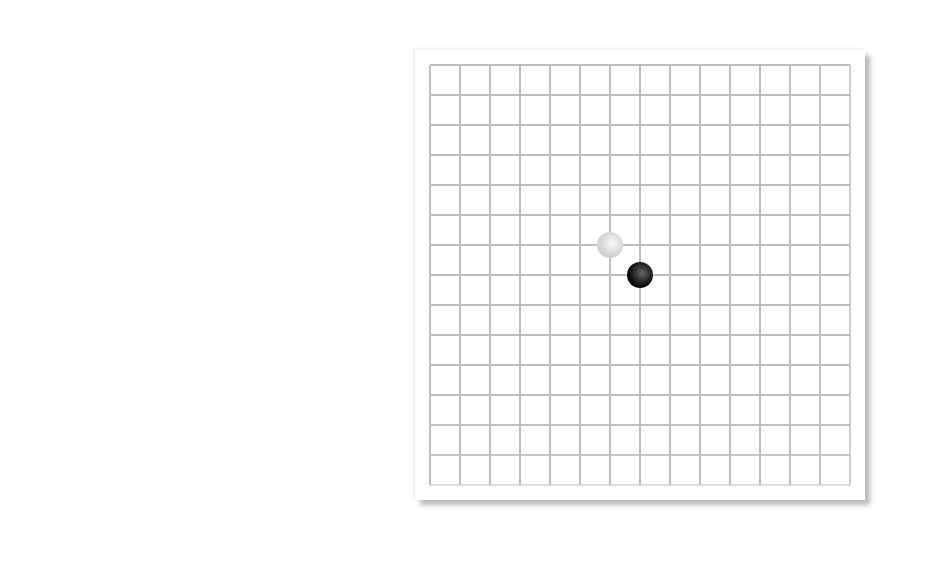
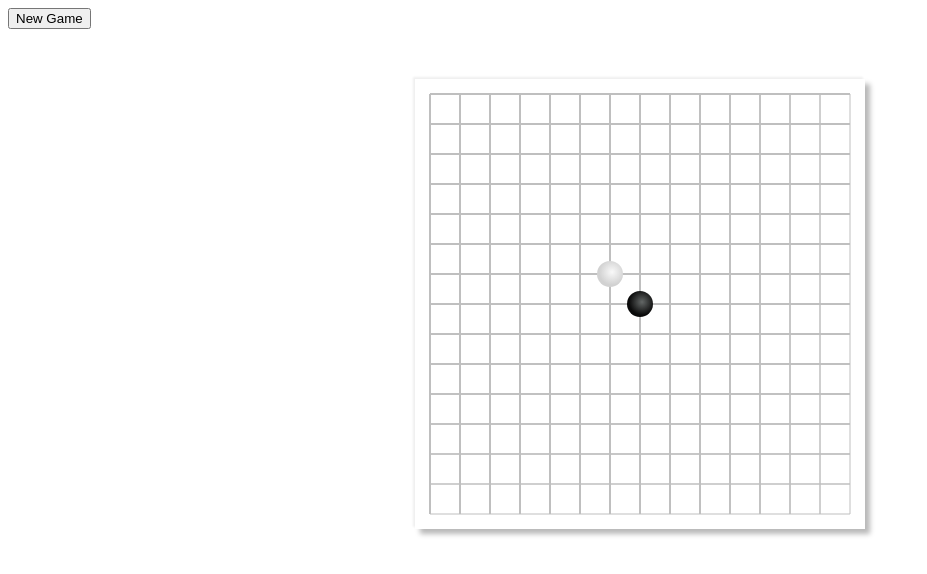
Before and after one commit to JustDoIt521/-AI, a plain HTML site: page js五子棋/index.html in a window 1280 px wide. Both pictures are taken after a click on the element 640 px from the left and 275 px from the top of the page. Shown: the whole page, without its empty margins (0-927 px from the left). Drawn offline with Linux system fonts and the light colour scheme.

Commit message:
20170821

```diff
--- a/js五子棋/css/style.css
+++ b/js五子棋/css/style.css
@@ -4,3 +4,8 @@ canvas
 	margin:50px auto;
 	box-shadow:-2px -2px 2px #EFEFEF,5px 5px 5px #B9B9B9;
 }
+button
+{
+	margin-left:auto;
+	margin-right:auto;
+}
--- a/js五子棋/index.html
+++ b/js五子棋/index.html
@@ -6,7 +6,10 @@
 	<link rel="stylesheet" type="text/css" href="css/style.css">
 </head>
 <body>
-	<canvas id="chess" width="450px" height="450px"></canvas>
+	<button type="button" onclick="Repain()">New Game</button>
+	<div id="box">
+
+	</div>
 	<script type="text/javascript" src="js/script.js"></script>
 </body>
 </html>
--- a/js五子棋/js/script.js
+++ b/js五子棋/js/script.js
@@ -1,11 +1,11 @@
-var chess=document.getElementById("chess");
-var context=chess.getContext('2d');
-var me=true;
-var over=false;
-var myWin=[];
-var computerWin=[];
-//----------------------------
-//win array
+var chess;
+var context;
+var me;
+var over;
+var myWin;
+var computerWin;
+var chessBoard;
+//win array origin
 var wins=[];
 for(var i=0;i<15;i++)
 {
@@ -60,63 +60,56 @@ for(var i=0;i<11;i++)
 		count++;
 	}
 }
-//------------------------------
-//cpmputer calculate
-for(var i=0;i<count;i++)
+var newGame=function()
 {
-	myWin[i]=0;
-	computerWin[i]=0;
-}
-console.log(count);
-context.strokeStyle="#BFBFBF";
-var chessBoard=[];
+
+	var m=document.getElementById("box");
+	m.innerHTML='<canvas id="chess" width="450" height="450"></canvas>';
+	chess=document.getElementById("chess");
+	context=chess.getContext('2d');
+	me=true;
+	over=false;
+	myWin=[];
+	computerWin=[];
+	chessBoard=[];
+	//=======chessData origin
 	for(var i=0;i<15;i++)
 	{
 		chessBoard[i]=[];
 		for(var j=0;j<15;j++)
 			chessBoard[i][j]=0;
 	}
-
-
+	//=====chess origin
+	context.strokeStyle="#BFBFBF";
 	for(var i=0;i<15;i++)
 	{
 		context.moveTo(15+i*30,15);
 		context.lineTo(15+i*30,435);
-	context.stroke();
 		context.moveTo(15, 15+i*30);
 		context.lineTo(435, 15+i*30);
 		context.stroke();
 	}
-
-var onestep=function(i,j,me)
+	//=====Score origin
+	for(var i=0;i<count;i++)
 	{
-	context.beginPath();
-	context.arc(15+i*30,15+j*30,13,13,0,2*Math.PI);
-	context.closePath();// context.moveTo(0, 0);
-	var gradient=context.createRadialGradient(17+i*30,13+j*30,13,17+i*30,13+j*30,0);
-	if(me)
+		myWin[i]=0;
+		computerWin[i]=0;
+	}
+	chess.onclick=function(e)
 	{
-	    gradient.addColorStop(0,"#0A0A0A");
-	    gradient.addColorStop(1,"#636766");
+		click(e);
 	}
-	else
-	{
-		gradient.addColorStop(0,"#D1D1D1");
-		gradient.addColorStop(1,"#F9F9F9");
-	}
-	context.fillStyle=gradient;
-	context.fill();
 }
 
-chess.onclick=function(e)
+function click(e)
 {
 	if(over)
 	{
-		return ;
+		e
 	}
 	if(!me)
 	{
-		return ;
+		return;
 	}
 	var x=e.offsetX;
 	var y=e.offsetY;
@@ -132,8 +125,6 @@ chess.onclick=function(e)
 			{
 				myWin[k]++;
 				computerWin[k]=6;
-				//console.log(myWin[k]);
-				//console.log(myWin[k]+"   "+computerWin[k]);
 				if(myWin[k]==5)
 				{
 					window.alert("you win,congratulations!");
@@ -148,7 +139,28 @@ chess.onclick=function(e)
 		}
 	}
 }
-var computerAI=function()
+
+var onestep=function(i,j,me)
+{
+	context.beginPath();
+	context.arc(15+i*30,15+j*30,13,13,0,2*Math.PI);
+	var gradient=context.createRadialGradient(17+i*30,13+j*30,13,17+i*30,13+j*30,0);
+	if(me)
+	{
+	    gradient.addColorStop(0,"#0A0A0A");
+	    gradient.addColorStop(1,"#636766");
+	}
+	else
+	{
+		gradient.addColorStop(0,"#D1D1D1");
+		gradient.addColorStop(1,"#F9F9F9");
+	}
+	context.fillStyle=gradient;
+	context.fill();
+	context.closePath();
+}
+
+function computerAI()
 {
 	var myScore=[];
 	var computerScore=[];
@@ -174,31 +186,19 @@ var computerAI=function()
 				{
 					if(wins[i][j][k])
 					{
-						if(myWin[k]==1)
+						switch(myWin[k])
 						{
-							myScore[i][j]+=200;
-						}else if(myWin[k]==2)
+							case 1:myScore[i][j]+=200;break;
+							case 2:myScore[i][j]+=400;break;
+							case 3:myScore[i][j]+=2000;break;
+							case 4:myScore[i][j]+=10000;break;
+						}
+						switch(computerWin[k])
 						{
-							myScore[i][j]+=400;
-						}else if(myWin[k]==3)
-						{
-							myScore[i][j]+=2000;
-						}else if(myWin[k]==4)
-						{
-							myScore[i][j]+=10000;
-						}
-						if(computerWin[k]==1)
-						{
-							computerScore[i][j]+=220;
-						}else if(computerWin[k]==2)
-						{
-							computerScore[i][j]+=420;
-						}else if(computerWin[k]==3)
-						{
-							computerScore[i][j]+=2100;
-						}else if(computerWin[k]==4)
-						{
-							computerScore[i][j]+=20000;
+							case 1:myScore[i][j]+=220;break;
+							case 2:myScore[i][j]+=420;break;
+							case 3:myScore[i][j]+=2100;break;
+							case 4:myScore[i][j]+=20000;break;
 						}
 					}
 					if(myScore[i][j]>max)
@@ -239,8 +239,6 @@ var computerAI=function()
 		{
 			myWin[k]=6;
 			computerWin[k]++;
-			//console.log(myWin[k]);
-			//console.log(myWin[k]+"   "+computerWin[k]);
 			if(computerWin[k]==5)
 			{
 				window.alert("computer win,congratulations!");
@@ -253,7 +251,13 @@ var computerAI=function()
 		me=!me;
 	}
 }
-// context.lineTo(450, 450);
-// context.stroke();
-// onestep(0,0,true);
-// onestep(2,3,false)
+
+window.onload=function()
+{
+	newGame();
+}
+
+function Repain()
+{
+	newGame();
+}
```
Lines whose indentation alone changed are shown as unchanged.
